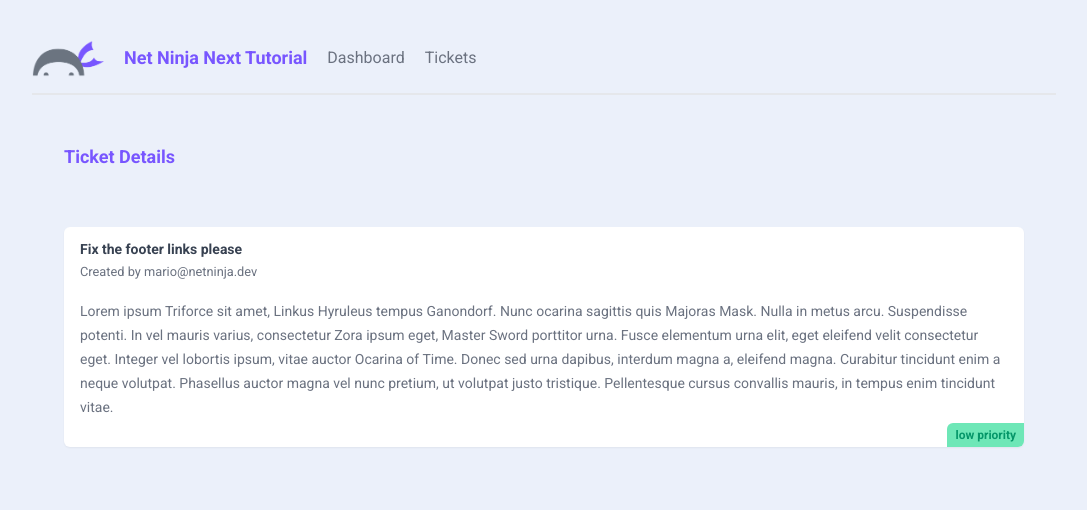
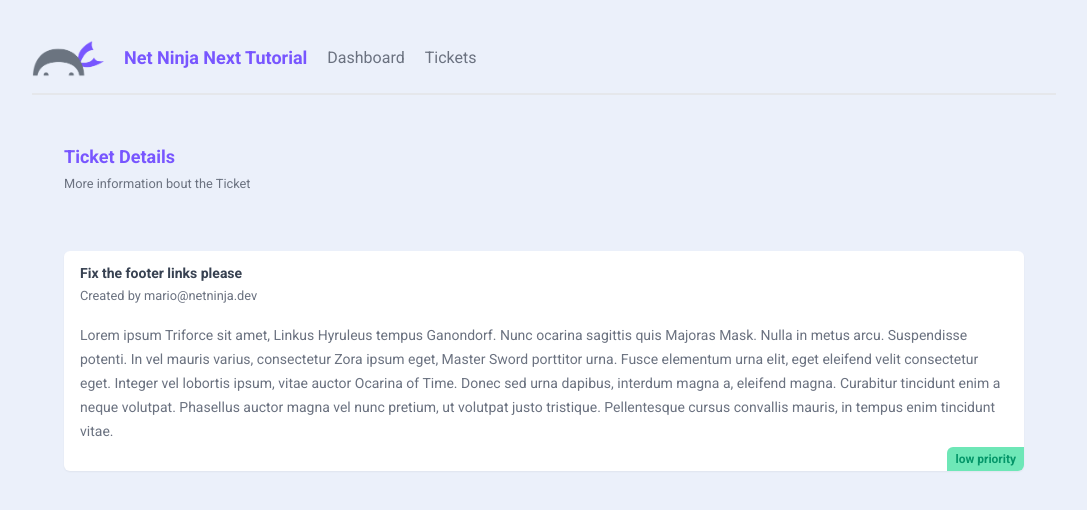
Before and after one commit to Arsalan2078/net-ninja-next, a Next.js app: page /tickets/1 in a window 1280 px wide. Shown: the top 510 px of the page, without its empty margins (96-1183 px from the left). Built offline with nearby package versions, Linux system fonts and the light colour scheme; data requests are answered from the project's data file.

Commit message:
lesson done

```diff
--- /dev/null
+++ b/app/loading.tsx
@@ -0,0 +1,8 @@
+export default function Loading() {
+  return (
+    <main className="text-center">
+      <h2 className="text-primary">Loading...</h2>
+      <p>Hopefully for not too long :3</p>
+    </main>
+  );
+}
--- a/app/tickets/TicketList.tsx
+++ b/app/tickets/TicketList.tsx
@@ -2,6 +2,8 @@ import Link from "next/link";
 import { TicketProps } from "../lib/types";
 
 async function getTickets() {
+  await new Promise((resolve) => setTimeout(resolve, 500));
+
   const response = await fetch("http://localhost:4000/tickets", {
     next: {
       revalidate: 0,
--- a/app/tickets/[id]/page.tsx
+++ b/app/tickets/[id]/page.tsx
@@ -1,4 +1,5 @@
 import { TicketProps } from "@/app/lib/types";
+import Loading from "@/app/loading";
 import { notFound } from "next/navigation";
 
 export const dynamicParams = true;
@@ -20,6 +21,8 @@ interface PageProps {
 }
 
 async function getTicket(id: string) {
+  await new Promise((resolve) => setTimeout(resolve, 500));
+
   const response = await fetch(`http://localhost:4000/tickets/${id}`, {
     next: {
       revalidate: 60,
@@ -40,7 +43,12 @@ export default async function Page({ params }: PageProps) {
   return (
     <main>
       <nav>
+        <div>
           <h2>Ticket Details</h2>
+          <p>
+            <small>More information bout the Ticket</small>
+          </p>
+        </div>
       </nav>
 
         <div className="card">
--- a/app/tickets/page.tsx
+++ b/app/tickets/page.tsx
@@ -1,4 +1,6 @@
+import { Suspense } from "react";
 import TicketList from "./TicketList";
+import Loading from "../loading";
 
 export default function Page() {
   return (
@@ -12,7 +14,9 @@ export default function Page() {
         </div>
       </nav>
 
-      <TicketList />
+      <Suspense fallback={<Loading />}>
+        <TicketList />
+      </Suspense>
     </main>
   );
 }
```
Lines whose indentation alone changed are shown as unchanged.
